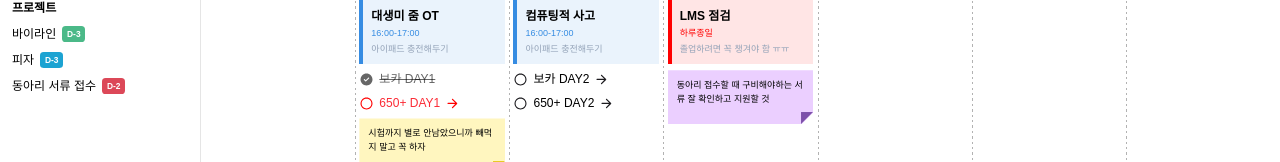
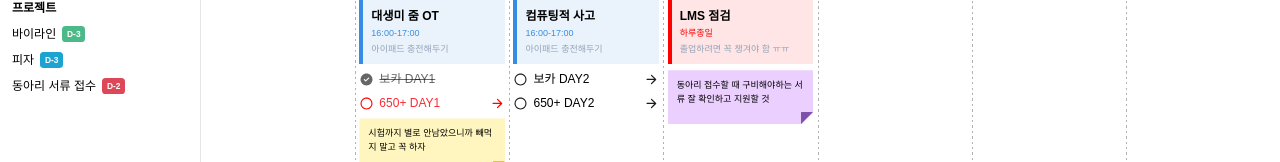
Before and after one commit to whoneykkk/focusflow, a React (Vite) app in the folder frontend/: page / in a window 1280 px wide. Both pictures are taken after a click on the button 384 px from the left and 26 px from the top of the page. Shown: the part 188-350 px from the top of the page. Built offline with nearby package versions, Linux system fonts and the light colour scheme; a web font is replaced by a local one.

Commit message:
refactor: enhance TodoItem and WeeklyView components to support moving todos to the next day; update state management for todo date overrides

```diff
--- a/frontend/src/app/components/weekly/todo-item.tsx
+++ b/frontend/src/app/components/weekly/todo-item.tsx
@@ -6,11 +6,12 @@ interface TodoItemProps {
   todo: Todo;
   isCompleted: boolean;
   onToggle: () => void;
+  onMoveToNext?: () => void;
 }
 
-export function TodoItem({ todo, isCompleted, onToggle }: TodoItemProps) {
+export function TodoItem({ todo, isCompleted, onToggle, onMoveToNext }: TodoItemProps) {
   return (
-    <div className="flex items-center gap-[0.3125rem]">
+    <div className="flex items-center gap-[0.3125rem] w-full">
       <button onClick={onToggle} className="shrink-0">
         {isCompleted ? (
           <CheckCircleFadedIcon size={15} />
@@ -34,10 +35,12 @@ export function TodoItem({ todo, isCompleted, onToggle }: TodoItemProps) {
         {todo.text}
       </span>
       {todo.hasArrow && (
-        <ArrowForwardIcon
-          color={todo.isUrgent ? '#FF0000' : '#1C1B1F'}
-          size={15}
-        />
+        <button onClick={onMoveToNext} className="ml-auto shrink-0">
+          <ArrowForwardIcon
+            color={todo.isUrgent ? '#FF0000' : '#1C1B1F'}
+            size={15}
+          />
+        </button>
       )}
     </div>
   );
--- a/frontend/src/app/components/weekly/weekly-view.tsx
+++ b/frontend/src/app/components/weekly/weekly-view.tsx
@@ -39,8 +39,14 @@ export function WeeklyView({ currentDate }: WeeklyViewProps) {
     return state;
   });
 
+  const [todoDateOverrides, setTodoDateOverrides] = useState<Record<string, Date>>({});
+
   const toggleTodo = (id: string) => {
     setTodoState((prev) => ({ ...prev, [id]: !prev[id] }));
+  };
+
+  const moveTodoToNextDay = (id: string, currentDate: Date) => {
+    setTodoDateOverrides((prev) => ({ ...prev, [id]: addDays(currentDate, 1) }));
   };
 
   const weekEvents = calendarEvents.filter(
@@ -117,7 +123,10 @@ export function WeeklyView({ currentDate }: WeeklyViewProps) {
         {/* Schedules + Todos + Sticky Notes (Top-aligned stack) */}
         {weekDays.map((day, dayIdx) => {
           const daySchedules = schedules.filter((schedule) => isSameDay(schedule.date, day));
-          const dayTodos: Todo[] = todos.filter((todo) => isSameDay(todo.date, day));
+          const dayTodos: Todo[] = todos.filter((todo) => {
+            const effectiveDate = todoDateOverrides[todo.id] ?? todo.date;
+            return isSameDay(effectiveDate, day);
+          });
           const dayNotes = stickyNotes.filter((note) => isSameDay(note.date, day));
           const items = [
             ...daySchedules.map((schedule) => ({ type: 'schedule' as const, id: schedule.id, schedule })),
@@ -149,6 +158,7 @@ export function WeeklyView({ currentDate }: WeeklyViewProps) {
                         todo={item.todo}
                         isCompleted={todoState[item.todo.id]}
                         onToggle={() => toggleTodo(item.todo.id)}
+                        onMoveToNext={() => moveTodoToNextDay(item.todo.id, todoDateOverrides[item.todo.id] ?? item.todo.date)}
                       />
                     ) : (
                       <StickyNote note={item.note} />
```
